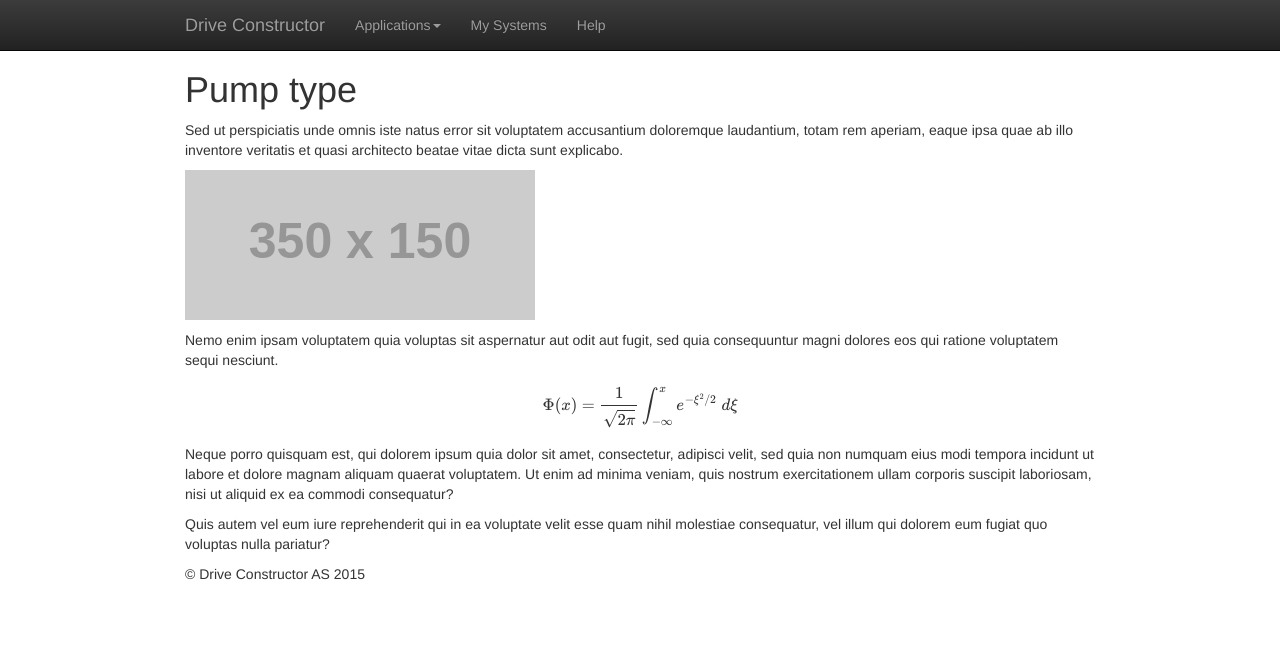
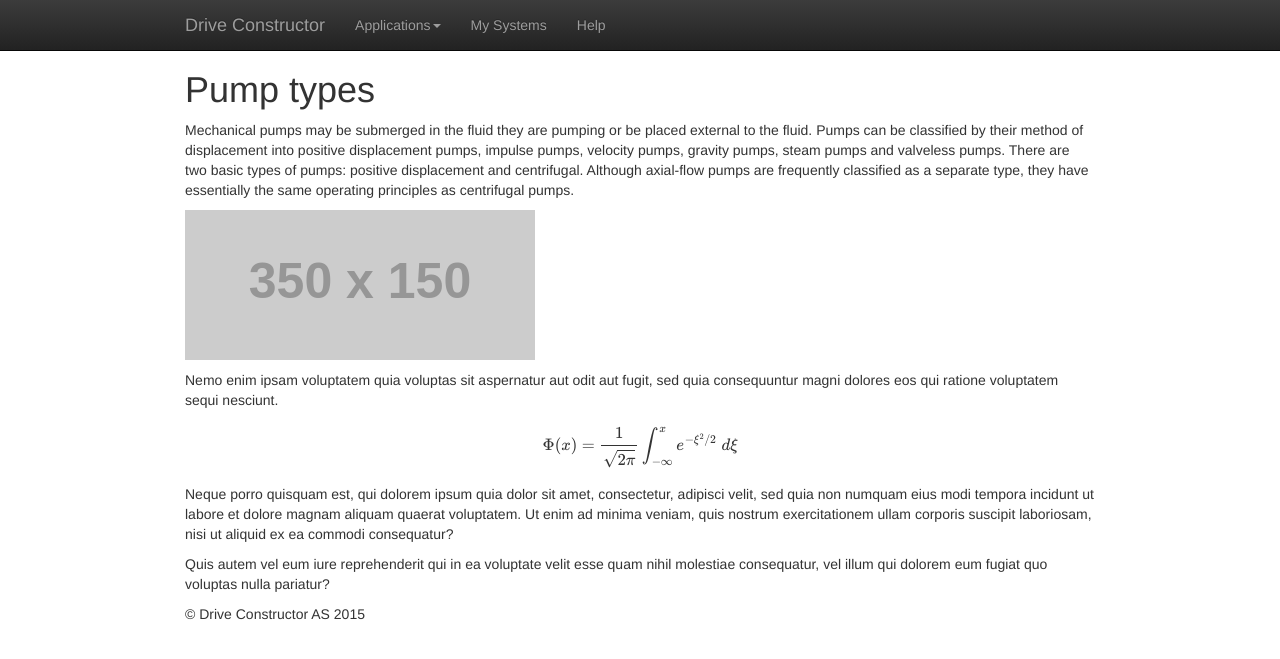
Before and after one commit to Alexey1Gavrilov/drive-constructor-site, a Jekyll site: the page built from help/pump/type.md, in a window 1280 px wide. Shown: the top 659 px of the page. Built offline with Jekyll 4.4.1, drawn with Linux system fonts in a browser that asks for light colours; nearby versions of some CDN libraries; formulas are drawn with MathJax 3.

Commit message:
Update type.md

```diff
--- a/help/pump/type.md
+++ b/help/pump/type.md
@@ -2,9 +2,10 @@
 layout: default
 ---
 
-# Pump type
+# Pump types
 
-Sed ut perspiciatis unde omnis iste natus error sit voluptatem accusantium doloremque laudantium, totam rem aperiam, eaque ipsa quae ab illo inventore veritatis et quasi architecto beatae vitae dicta sunt explicabo.
+Mechanical pumps may be submerged in the fluid they are pumping or be placed external to the fluid.
+Pumps can be classified by their method of displacement into positive displacement pumps, impulse pumps, velocity pumps, gravity pumps, steam pumps and valveless pumps. There are two basic types of pumps: positive displacement and centrifugal. Although axial-flow pumps are frequently classified as a separate type, they have essentially the same operating principles as centrifugal pumps.
 
 ![A pump](http://placehold.it/350x150)
 
```
